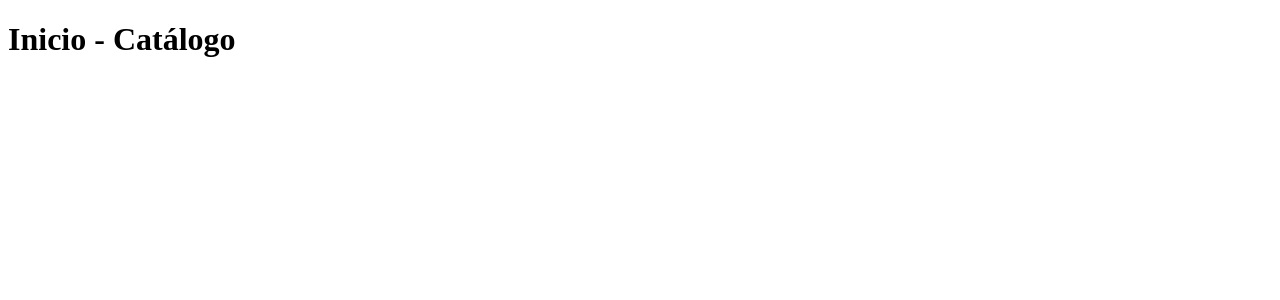
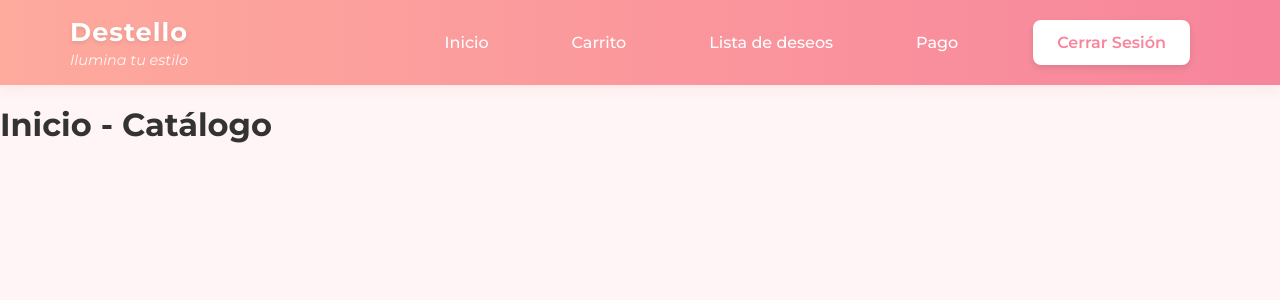
Before and after one commit to destello-so/destello-app, a PHP site: page /home.php in a window 1280 px wide. Shown: the top 300 px of the page. Run offline with PHP 8.4, Linux system fonts and the light colour scheme.

Commit message:
feat: add navbar component

```diff
--- a/components/navbar.php
+++ b/components/navbar.php
@@ -1,10 +1,44 @@
-<!-- navbar.php -->
 <nav class="navbar">
-    <div class="logo">Mi Sitio Web</div>
-    <ul class="nav-links">
-        <li><a href="index.php">Inicio</a></li>
-        <li><a href="productos.php">Productos</a></li>
-        <li><a href="contacto.php">Contacto</a></li>
-        <li><a href="login.php">Iniciar sesión</a></li>
-    </ul>
+    <div class="navbar-container">
+        <div class="navbar-logo">
+            <a href="index.php">
+                <h1>Destello</h1>
+                <span class="logo-tagline">Ilumina tu estilo</span>
+            </a>
+        </div>
+
+        <div class="navbar-toggle" id="mobile-menu">
+            <span class="bar"></span>
+            <span class="bar"></span>
+            <span class="bar"></span>
+        </div>
+
+        <ul class="navbar-menu">
+            <li class="navbar-item">
+                <a href="index.php" class="navbar-link"><i class="fas fa-home"></i> Inicio</a>
+            </li>
+            <li class="navbar-item">
+                <a href="cart.php" class="navbar-link"><i class="fas fa-shopping-cart"></i> Carrito</a>
+            </li>
+            <li class="navbar-item">
+                <a href="wishlist.php" class="navbar-link"><i class="fas fa-heart"></i> Lista de deseos</a>
+            </li>
+            <li class="navbar-item">
+                <a href="checkout.php" class="navbar-link"><i class="fas fa-credit-card"></i> Pago</a>
+            </li>
+            <li class="navbar-item navbar-btn">
+                <a href="logout.php" class="navbar-button"><i class="fas fa-sign-out-alt"></i> Cerrar Sesión</a>
+            </li>
+        </ul>
+    </div>
 </nav>
+
+<script>
+    const mobileMenu = document.querySelector('#mobile-menu');
+    const navbarMenu = document.querySelector('.navbar-menu');
+
+    mobileMenu.addEventListener('click', function() {
+        mobileMenu.classList.toggle('is-active');
+        navbarMenu.classList.toggle('active');
+    });
+</script>
--- a/css/global.css
+++ b/css/global.css
@@ -0,0 +1,287 @@
+@import url('https://fonts.googleapis.com/css2?family=Montserrat:ital,wght@0,100..900;1,100..900&display=swap');
+
+/* Variables */
+:root {
+    --primary-color: #feaa9d;
+    --secondary-color: #f7859c;
+    --accent-color: #ff99ac;
+    --background-color: #fff5f6;
+    --text-color: #333333;
+    --light-text: #ffffff;
+    --navbar-height: 85px;
+    --border-radius: 8px;
+    --box-shadow: 0 4px 12px rgba(255, 154, 139, 0.15);
+    --transition: all 0.3s ease;
+}
+
+/* Reset y estilos generales */
+* {
+    margin: 0;
+    padding: 0;
+    box-sizing: border-box;
+    font-family: 'Montserrat', sans-serif;
+}
+
+body {
+    background-color: var(--background-color);
+    color: var(--text-color);
+}
+
+/* Navbar Estilos */
+.navbar {
+    background: linear-gradient(to right, var(--primary-color), var(--secondary-color));
+    height: var(--navbar-height);
+    display: flex;
+    justify-content: center;
+    align-items: center;
+    font-size: 1rem;
+    position: sticky;
+    top: 0;
+    z-index: 999;
+    box-shadow: var(--box-shadow);
+    margin-bottom: 20px;
+    padding: 10px 0;
+}
+
+.navbar-container {
+    display: flex;
+    justify-content: space-between;
+    align-items: center;
+    width: 100%;
+    max-width: 1200px;
+    padding: 0 30px;
+    height: var(--navbar-height);
+}
+
+.navbar-logo {
+    display: flex;
+    align-items: center;
+}
+
+.navbar-logo a {
+    text-decoration: none;
+    display: flex;
+    flex-direction: column;
+    align-items: center;
+    transition: var(--transition);
+}
+
+.navbar-logo a:hover {
+    transform: scale(1.05);
+}
+
+.navbar-logo h1 {
+    color: var(--light-text);
+    font-size: 1.6em;
+    font-weight: 700;
+    margin-bottom: 4px;
+    letter-spacing: 1px;
+    text-shadow: 0 2px 4px rgba(0, 0, 0, 0.1);
+}
+
+.logo-tagline {
+    color: var(--light-text);
+    font-size: 0.9rem;
+    font-style: italic;
+    opacity: 0.9;
+}
+
+.navbar-menu {
+    display: flex;
+    align-items: center;
+    list-style: none;
+    text-align: center;
+    gap: 5px;
+}
+
+.navbar-item {
+    height: calc(var(--navbar-height) - 20px);
+    display: flex;
+    align-items: center;
+    padding: 0 20px;
+    position: relative;
+}
+
+.navbar-link {
+    color: var(--light-text);
+    display: flex;
+    align-items: center;
+    justify-content: center;
+    text-decoration: none;
+    transition: var(--transition);
+    font-weight: 500;
+    padding: 0 15px;
+    border-radius: var(--border-radius);
+    position: relative;
+}
+
+.navbar-link i {
+    margin-right: 8px;
+    font-size: 1.1rem;
+}
+
+.navbar-link:hover {
+    color: #ffffff;
+    transform: translateY(-3px);
+    text-shadow: 0 2px 4px rgba(0, 0, 0, 0.2);
+}
+
+.navbar-link::after {
+    content: '';
+    position: absolute;
+    bottom: -5px;
+    left: 50%;
+    width: 0;
+    height: 3px;
+    background-color: #ffffff;
+    transition: all 0.3s ease;
+    transform: translateX(-50%);
+    border-radius: 3px;
+    opacity: 0;
+}
+
+.navbar-link:hover::after {
+    width: 70%;
+    opacity: 1;
+}
+
+.navbar-btn {
+    display: flex;
+    justify-content: center;
+    align-items: center;
+    margin-left: 15px;
+}
+
+.navbar-button {
+    display: flex;
+    align-items: center;
+    justify-content: center;
+    text-decoration: none;
+    padding: .8em 1.5em;
+    width: 100%;
+    border: none;
+    outline: none;
+    border-radius: var(--border-radius);
+    background: #ffffff;
+    color: var(--secondary-color);
+    transition: var(--transition);
+    font-weight: 600;
+    box-shadow: 0 3px 6px rgba(0, 0, 0, 0.1);
+}
+
+.navbar-button:hover {
+    background-color: rgba(255, 255, 255, 0.95);
+    color: var(--primary-color);
+    transform: translateY(-3px) scale(1.05);
+    box-shadow: 0 6px 12px rgba(0, 0, 0, 0.15);
+}
+
+.navbar-toggle {
+    display: none;
+}
+
+/* Responsive */
+@media screen and (max-width: 960px) {
+    .navbar-container {
+        padding: 0 30px;
+    }
+
+    .navbar-menu {
+        display: flex;
+        flex-direction: column;
+        width: 100%;
+        position: absolute;
+        top: var(--navbar-height);
+        left: -100%;
+        opacity: 1;
+        transition: all 0.5s ease;
+        gap: 10px;
+    }
+
+    .navbar-menu.active {
+        background: linear-gradient(to bottom, var(--primary-color), var(--secondary-color));
+        left: 0;
+        opacity: 1;
+        transition: all 0.5s ease;
+        z-index: 1;
+        padding: 20px 0;
+        box-shadow: var(--box-shadow);
+        border-radius: 0 0 15px 15px;
+    }
+
+    .navbar-item {
+        height: 60px;
+        padding: 0;
+        width: 100%;
+        display: flex;
+        justify-content: center;
+    }
+
+    .navbar-link {
+        width: 90%;
+        display: flex;
+        text-align: center;
+        padding: 15px;
+        font-size: 1.1rem;
+        border-radius: 30px;
+    }
+
+    .navbar-link:hover {
+        background-color: rgba(255, 255, 255, 0.15);
+    }
+
+    .navbar-link::after {
+        display: none;
+    }
+
+    .navbar-btn {
+        margin: 15px auto;
+        width: 80%;
+    }
+
+    .navbar-button {
+        width: 100%;
+        height: 50px;
+        font-size: 1.1rem;
+        border-radius: 30px;
+    }
+
+    .navbar-toggle {
+        display: block;
+        cursor: pointer;
+        margin-right: 10px;
+        padding: 10px;
+    }
+
+    .navbar-toggle .bar {
+        display: block;
+        width: 25px;
+        height: 3px;
+        margin: 5px auto;
+        transition: all 0.3s ease-in-out;
+        background-color: #ffffff;
+        border-radius: 2px;
+    }
+
+    .navbar-toggle.is-active .bar:nth-child(1) {
+        transform: translateY(8px) rotate(45deg);
+    }
+
+    .navbar-toggle.is-active .bar:nth-child(2) {
+        opacity: 0;
+    }
+
+    .navbar-toggle.is-active .bar:nth-child(3) {
+        transform: translateY(-8px) rotate(-45deg);
+    }
+}
+
+@media screen and (max-width: 480px) {
+    .navbar-logo h1 {
+        font-size: 1.8rem;
+    }
+
+    .logo-tagline {
+        font-size: 0.8rem;
+    }
+}
--- a/home.php
+++ b/home.php
@@ -13,6 +13,8 @@ require 'config/db.php';
     <title>Destello - Inicio</title>
 </head>
 <body>
+    <?php include 'components/navbar.php'; ?>
+
     <h1>Inicio - Catálogo</h1>
 </body>
 </html>
```
Also changed, not shown: css/navbar.css (deleted).
